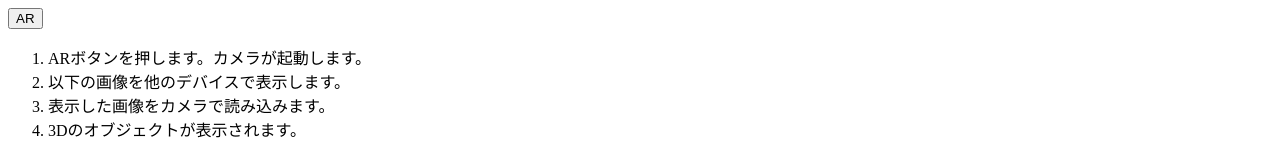
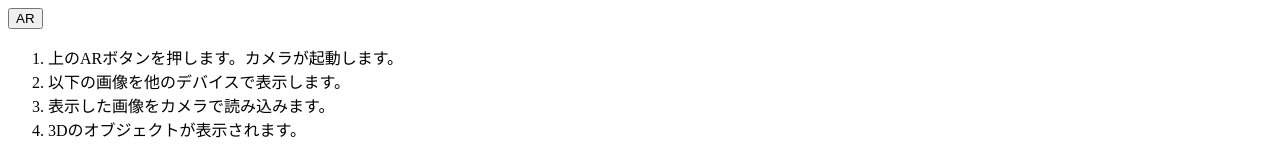
Before and after one commit to MaitakeTeikoku/MaitakeAR, a plain HTML site: page index.html in a window 1280 px wide. Shown: the top 160 px of the page. Drawn offline with Linux system fonts and the light colour scheme.

Commit message:
Add files via upload

```diff
--- a/index.html
+++ b/index.html
@@ -4,7 +4,7 @@
 <body>
   <button onclick="location.href='ar.html'">AR</button>
   <ol>
-    <li>ARボタンを押します。カメラが起動します。</li>
+    <li>上のARボタンを押します。カメラが起動します。</li>
     <li>以下の画像を他のデバイスで表示します。</li>
     <li>表示した画像をカメラで読み込みます。</li>
     <li>3Dのオブジェクトが表示されます。</li>
```
